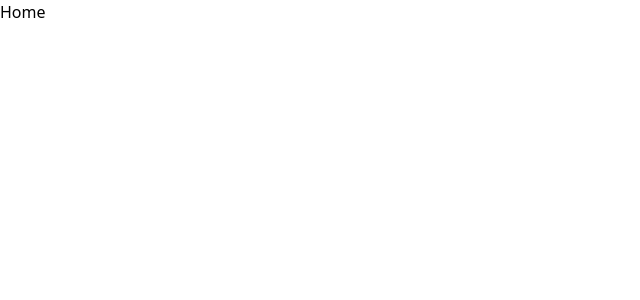
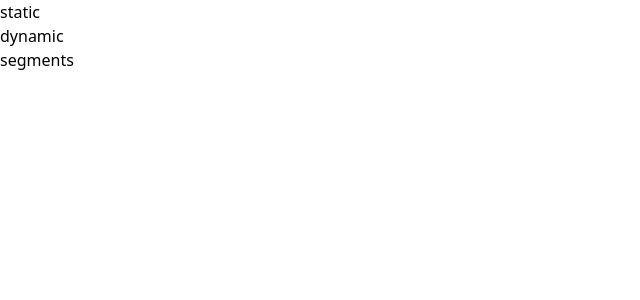
Before and after one commit to Gentlee-dev/next-study, a Next.js app: page / in a window 1280 px wide. Shown: the top 300 px of the page, without its empty margins (0-640 px from the left). Built offline with nearby package versions, Linux system fonts and the light colour scheme.

Commit message:
feat : routing

```diff
--- a/src/pages/index.tsx
+++ b/src/pages/index.tsx
@@ -1,3 +1,17 @@
 export default function Home() {
-  return <main>Home</main>;
+  return (
+    <main>
+      <ul>
+        <li>
+          <a href="routing">static</a>
+        </li>
+        <li>
+          <a href="routing/dynamic/fsdaf">dynamic</a>
+        </li>
+        <li>
+          <a href="routing/catch-all-segments/234/234/342/234/234">segments</a>
+        </li>
+      </ul>
+    </main>
+  );
 }
--- /dev/null
+++ b/src/pages/routing/catch-all-segments/[...dynamic]/index.tsx
@@ -0,0 +1,36 @@
+import { GetServerSideProps } from "next";
+import { ParsedUrlQuery } from "querystring";
+import { FC } from "react";
+
+interface Params extends ParsedUrlQuery {
+  dynamic: string[];
+}
+
+export const getServerSideProps: GetServerSideProps<Props, Params> = async (
+  context
+) => {
+  console.log(context.params?.dynamic);
+  return {
+    props: {
+      route: context.params?.dynamic,
+    },
+  };
+};
+
+interface Props {
+  route: string[] | undefined;
+}
+
+const CatchAllSegments: FC<Props> = (props) => {
+  console.log(props);
+  return (
+    <div>
+      캐치올세그먼트
+      {props.route?.map((el) => (
+        <div key={el}>{el}</div>
+      ))}
+    </div>
+  );
+};
+
+export default CatchAllSegments;
--- /dev/null
+++ b/src/pages/routing/dynamic/[dynamic]/index.tsx
@@ -0,0 +1,33 @@
+import { GetServerSideProps } from "next";
+import { ParsedUrlQuery } from "querystring";
+import { FC } from "react";
+
+interface Params extends ParsedUrlQuery {
+  dynamic: string;
+}
+
+export const getServerSideProps: GetServerSideProps<Props, Params> = async (
+  context
+) => {
+  console.log(context.params?.dynamic);
+  return {
+    props: {
+      params: context.params?.dynamic,
+    },
+  };
+};
+
+interface Props {
+  params: string | undefined;
+}
+
+const Dynamic: FC<Props> = (props) => {
+  return (
+    <main>
+      Dynamic-routing
+      {props.params}
+    </main>
+  );
+};
+
+export default Dynamic;
--- /dev/null
+++ b/src/pages/routing/index.tsx
@@ -0,0 +1,7 @@
+import { FC } from "react";
+
+const StaticRouing: FC = () => {
+  return <main>static-routing</main>;
+};
+
+export default StaticRouing;
```
